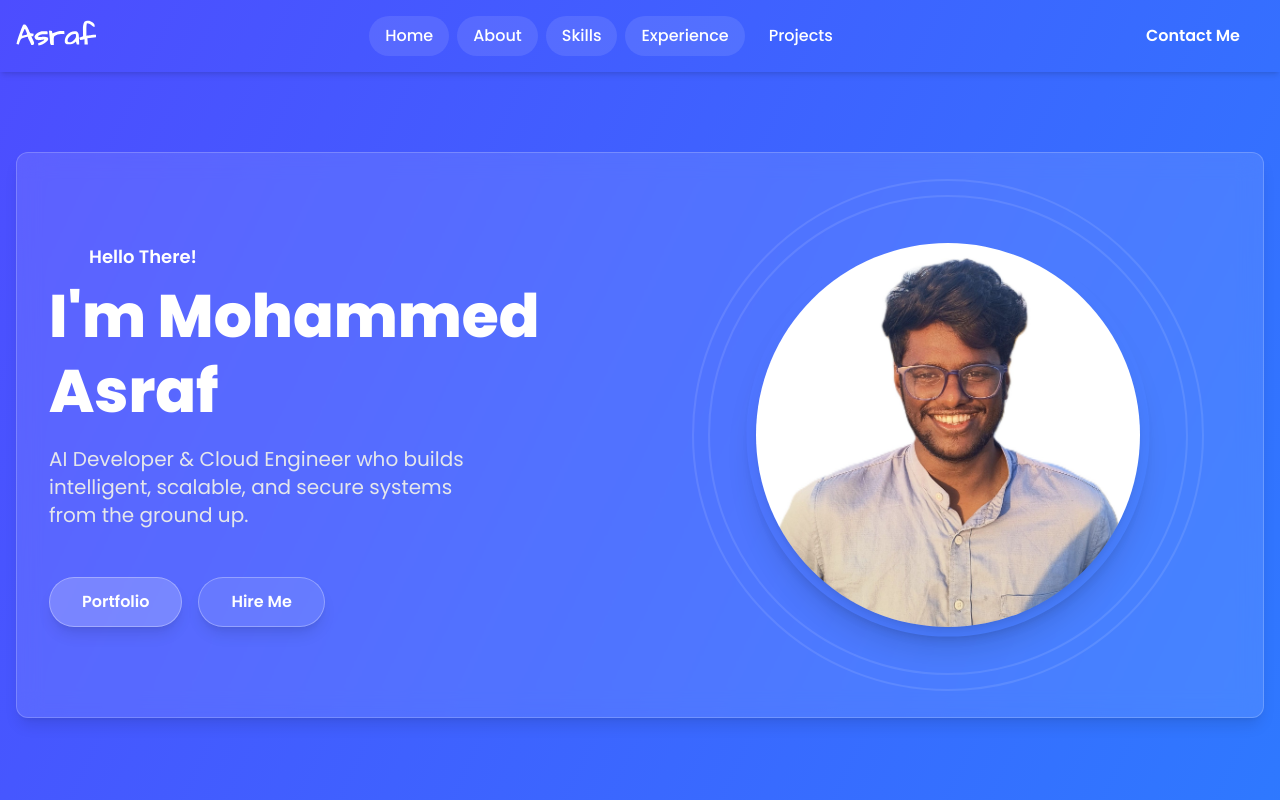
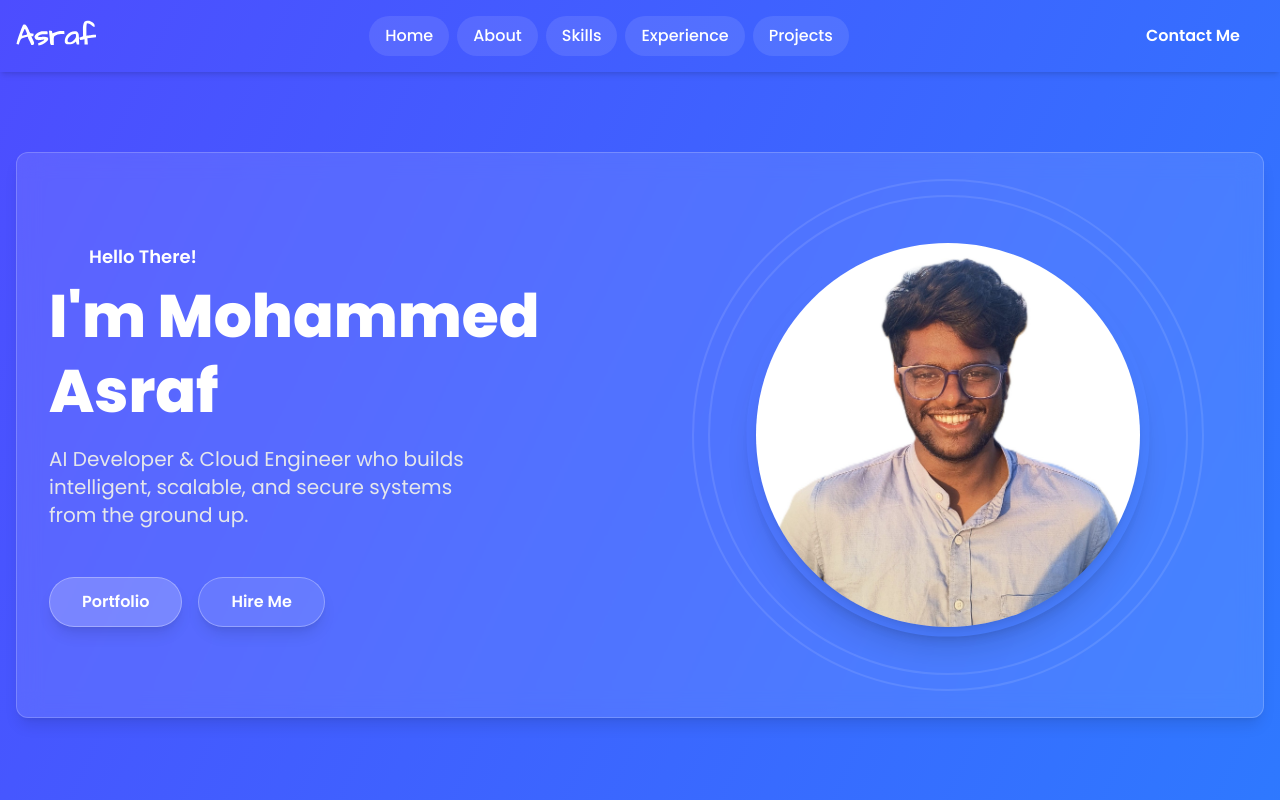
Before and after one commit to Mohammed-Asraf/asraf_portfolio, a Next.js app: page / in a window 1280 px wide. Shown: the top 800 px of the page. Built offline with nearby package versions, Linux system fonts and the light colour scheme.

Commit message:
fix: Apply consistent pill style to Projects nav link

```diff
--- a/src/components/Header.tsx
+++ b/src/components/Header.tsx
@@ -58,7 +58,7 @@ const Header = () => {
               </Link>
             </li>
             <li>
-              <Link href="/#details" className="font-medium hover:bg-white/20 transition-colors duration-300 block py-2 px-4">
+              <Link href="/#details" className="bg-white/10 rounded-full font-medium hover:bg-white/20 transition-colors duration-300 block py-2 px-4">
                 Projects
               </Link>
             </li>
```
